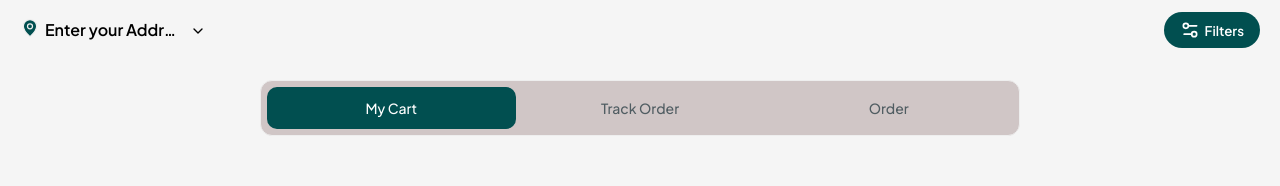
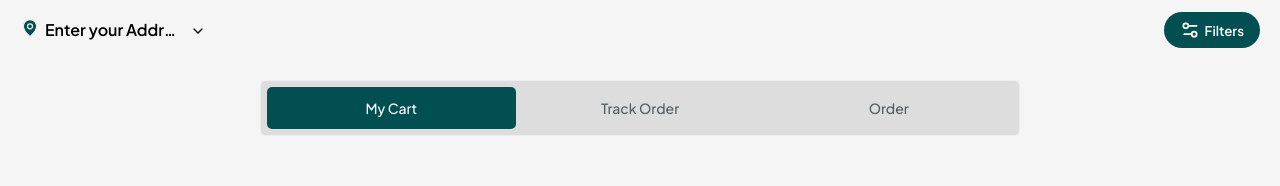
Before and after one commit to ay30bg/droppa, a React (Create React App) app: page /orders in a window 1280 px wide. Shown: the top 186 px of the page. Built offline with nearby package versions, Linux system fonts and the light colour scheme.

Commit message:
Update orders.css

```diff
--- a/src/styles/orders.css
+++ b/src/styles/orders.css
@@ -7,9 +7,9 @@
 
 .order-tabs {
   display: flex;
-  background: #D0C6C6;
+  background: #DDDDDD;
   border: 1px solid #eee;
-  border-radius: 12px;
+  border-radius: 6px;
   padding: 6px;
   overflow: hidden;
 }
@@ -18,7 +18,7 @@
   flex: 1;
   padding: 12px;
   text-align: center;
-  border-radius: 10px;
+  border-radius: 5px;
   cursor: pointer;
   font-weight: 500;
   display: flex;
```
